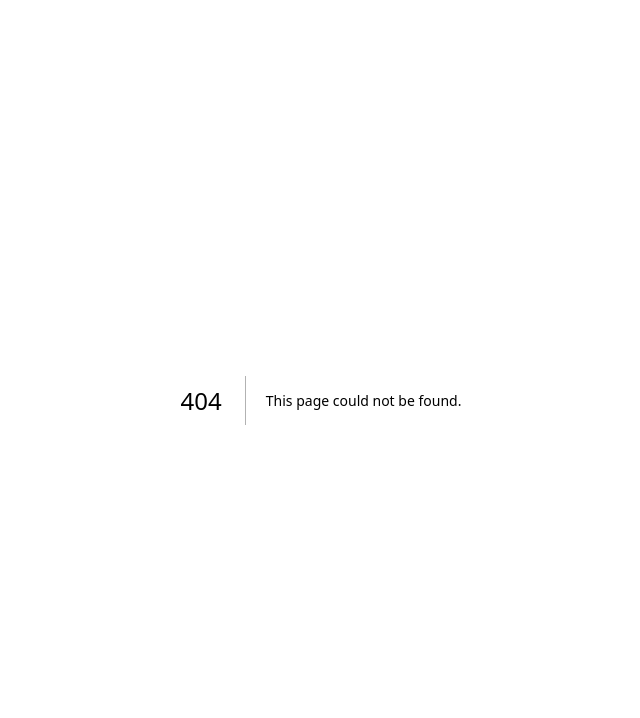
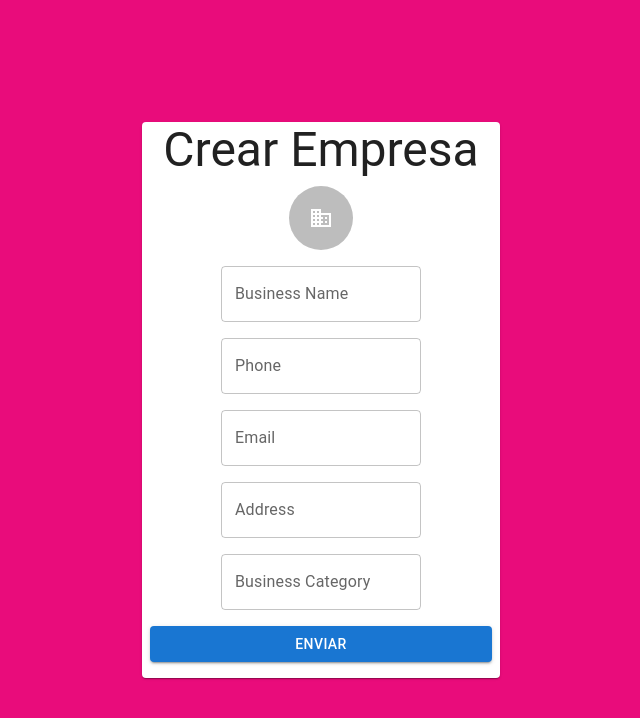
Before and after one commit to CanarioTOMAS/social-time, a Next.js app in the folder frontend/: page /pages/createBusiness in a window 1280 px wide. Before the commit this address had no page. Shown: the top 718 px of the page, without its empty margins (319-959 px from the left). Built offline with nearby package versions, Linux system fonts and the light colour scheme.

Commit message:
new formulario de empresa sin conexion al back

```diff
--- /dev/null
+++ b/frontend/src/app/pages/createBusiness/page.tsx
@@ -0,0 +1,10 @@
+"use client"
+
+import FormBusinessComponent from "@/features/business/components/formBusiness/formBusiness"
+
+export default function createBusiness() {
+
+    return(
+        <FormBusinessComponent business={undefined}/>
+    )
+}
--- /dev/null
+++ b/frontend/src/features/business/components/formBusiness/formBusiness.tsx
@@ -0,0 +1,193 @@
+import { Box, Button, Card, Input, TextField, Typography } from "@mui/material";
+import FormControl from "@mui/material/FormControl";
+import { useForm, SubmitHandler, set } from "react-hook-form";
+import { useMutation, useQuery } from "@apollo/client";
+// import { useParams } from "react-router-dom";
+// import {
+//   getSessionServices,
+//   setSessionService,
+// } from "../../../../auth/services/session.service";
+// import { BusinessMutationServices } from "../../services/businessMutation/businessMutation.service";
+import { IBusiness } from "../../model/business";
+import { useToast } from "@/features/shared/components/toast/ToastProvider";
+import ProfileForm from "@/features/shared/components/avatar/Avatar";
+
+type Props = {
+  business: IBusiness | undefined;
+  onClose?: () => void;
+};
+
+export default function FormBusinessComponent(props: Props) {
+  const { toastShow } = useToast();
+  const {
+    register,
+    handleSubmit,
+    setValue,
+    reset,
+    formState: { errors },
+  } = useForm<IBusiness>({
+    defaultValues: {
+      name: "",
+      address: "",
+      businessCategory: "",
+      email: "",
+      image: "",
+      phone: "",
+      touched: "",
+    },
+  });
+
+  //   const { id } = useParams();
+  //   const [mutateFunction] = useMutation(
+  //     id
+  //       ? BusinessMutationServices.UpdateBusiness
+  //       : BusinessMutationServices.AddBusiness
+  //   );
+
+  //   const idBusiness = getSessionServices("business");
+  //   console.log(idBusiness);
+
+  const onSubmit = handleSubmit(async (values: any) => {
+    console.log(values);
+    // const response = await mutateFunction({
+    //   variables: {
+    //     name: values.name,
+    //     address: values.address,
+    //     email: values.email,
+    //     category: values.businessCategory,
+    //     image: values.image,
+    //   },
+    // });
+    reset();
+    toastShow({
+      message: "La Empresa ha sido creado correctamente",
+      severity: "success",
+      duration: 5000,
+    });
+
+    //     setSessionService("business", response.data.addBusiness._id);
+  });
+
+  return (
+    <Box
+      component="form"
+      sx={{
+        display: "flex",
+        justifyContent: "center",
+        alignItems: "center",
+        minHeight: "100vh",
+      }}
+    >
+      <Card sx={{ textAlign: "center", alignItems: "center", pb: 1 }}>
+        <Typography variant="h3">Crear Empresa</Typography>
+        <FormControl sx={{ alignItems: "center" }}>
+          <ProfileForm
+            avatarType="business"
+            onChange={function (data: any): void {
+              setValue("image", data);
+            }}
+            defaultImage={props.business?.image ? props.business.image : ""}
+          />
+          <TextField
+            sx={{ m: 1, width: "25ch" }}
+            label="Business Name"
+            variant="outlined"
+            type="text"
+            {...register("name", {
+              required: true,
+              minLength: 2,
+            })}
+            {...(errors.name?.type === "required" && {
+              helperText: "Campo obligatorio",
+              error: true,
+            })}
+            {...(errors.name?.type === "minLength" && {
+              helperText: "El nombre es demasiado corto",
+              error: true,
+            })}
+          />
+          <TextField
+            sx={{ m: 1, width: "25ch" }}
+            label="Phone"
+            variant="outlined"
+            type="tel"
+            {...register("phone", {
+              required: true,
+              minLength: 2,
+            })}
+            {...(errors.phone?.type === "required" && {
+              helperText: "Campo obligatorio",
+              error: true,
+            })}
+            {...(errors.phone?.type === "minLength" && {
+              helperText: "El nombre es demasiado corto",
+              error: true,
+            })}
+          />
+          <TextField
+            sx={{ m: 1, width: "25ch" }}
+            label="Email"
+            variant="outlined"
+            type="email"
+            {...register("email", {
+              required: true,
+              minLength: 2,
+            })}
+            {...(errors.email?.type === "required" && {
+              helperText: "Campo obligatorio",
+              error: true,
+            })}
+            {...(errors.email?.type === "minLength" && {
+              helperText: "El nombre es demasiado corto",
+              error: true,
+            })}
+          />
+          <TextField
+            sx={{ m: 1, width: "25ch" }}
+            label="Address"
+            variant="outlined"
+            type="text"
+            {...register("address", {
+              required: true,
+              minLength: 2,
+            })}
+            {...(errors.address?.type === "required" && {
+              helperText: "Campo obligatorio",
+              error: true,
+            })}
+            {...(errors.address?.type === "minLength" && {
+              helperText: "El nombre es demasiado corto",
+              error: true,
+            })}
+          />
+          <TextField
+            sx={{ m: 1, width: "25ch" }}
+            label="Business Category"
+            variant="outlined"
+            type="text"
+            {...register("businessCategory", {
+              required: true,
+              minLength: 2,
+            })}
+            {...(errors.businessCategory?.type === "required" && {
+              helperText: "Campo obligatorio",
+              error: true,
+            })}
+            {...(errors.businessCategory?.type === "minLength" && {
+              helperText: "El nombre es demasiado corto",
+              error: true,
+            })}
+          />
+          <Button
+            sx={{ m: 1, width: "43ch" }}
+            onClick={onSubmit}
+            variant="contained"
+          >
+            Enviar
+            {/* { {id ? "Editar" : "Crear"}} */}
+          </Button>
+        </FormControl>
+      </Card>
+    </Box>
+  );
+}
--- /dev/null
+++ b/frontend/src/features/business/model/business.tsx
@@ -0,0 +1,13 @@
+export interface IBusiness {
+    name: string;
+    phone: string;
+    email: string;
+    address: string;
+    businessCategory: string;
+    image: string;
+    touched: string;
+  }
+  export type IiBusiness = Pick<
+    IBusiness,
+    "name" | "phone" | "address" | "email"
+  >;
```
